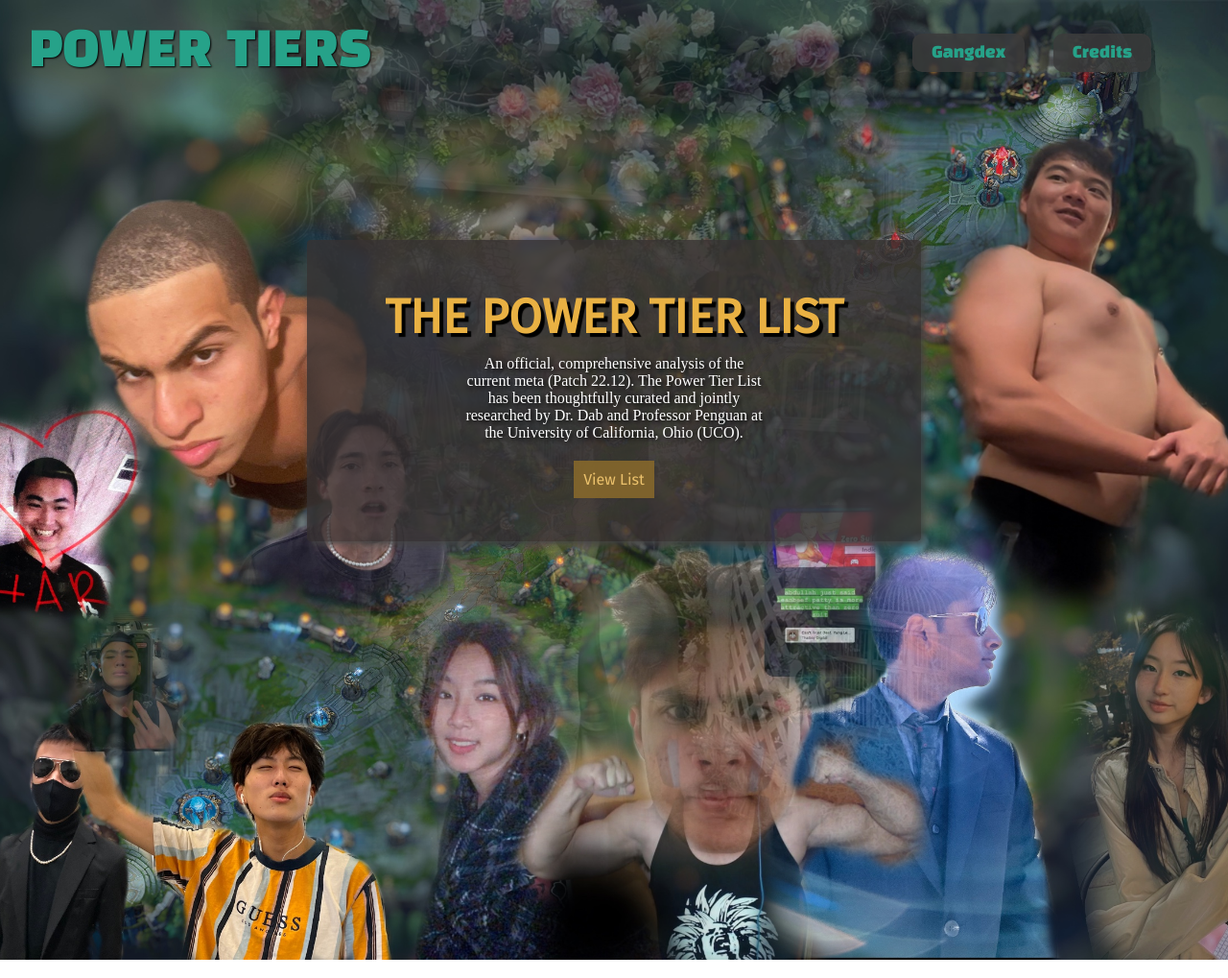
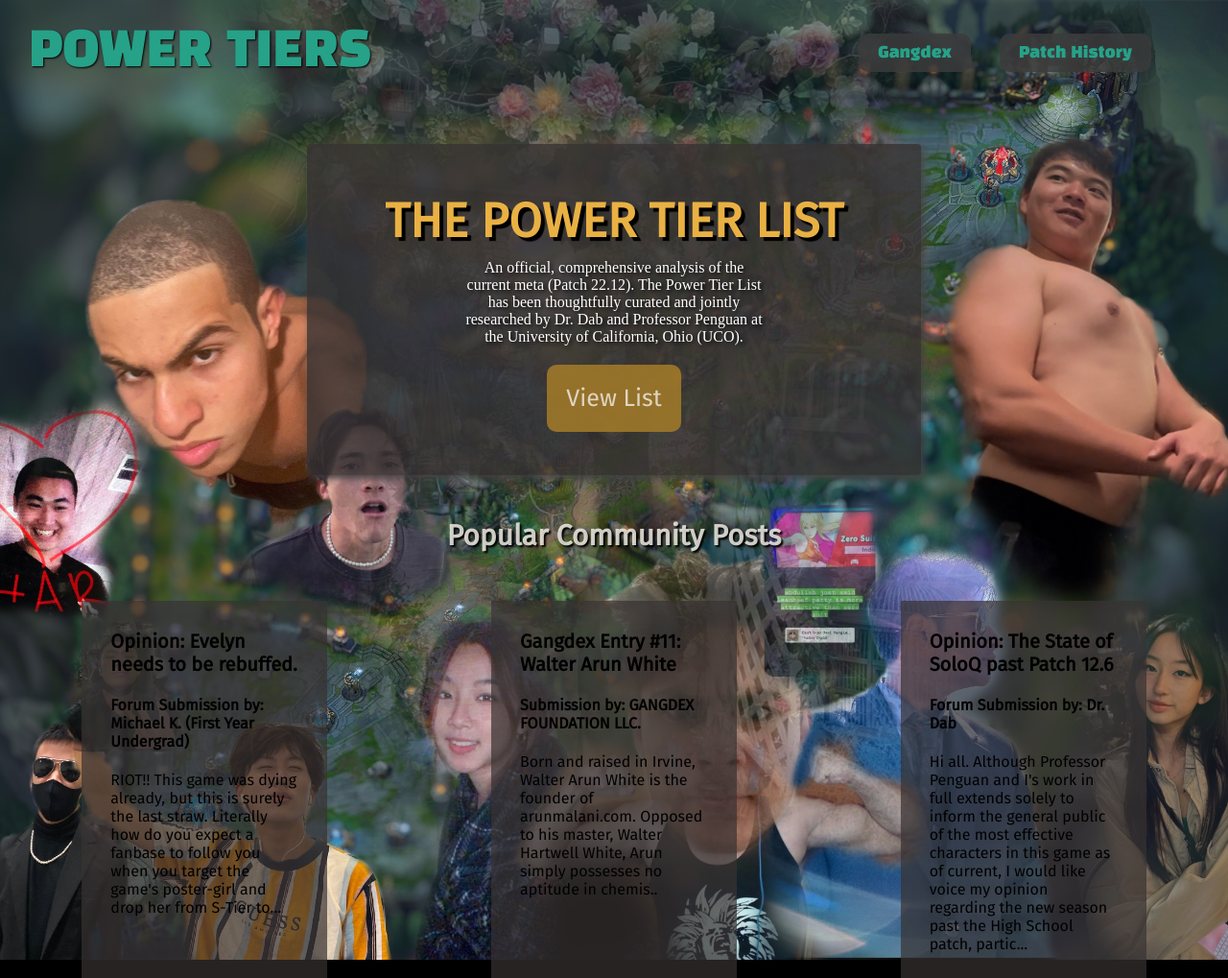
Before and after one commit to Xire7/projectTL, a plain HTML site: page index.html in a window 1280 px wide. Shown: the whole page at 96% size. Drawn offline with Linux system fonts and the light colour scheme; a web font is replaced by a local one.

Commit message:
added supporting blocks + pseudo-community post features, requires 100% width+height

```diff
--- a/index.html
+++ b/index.html
@@ -10,6 +10,7 @@
       href="https://fonts.googleapis.com/css2?family=Black+Han+Sans&family=DM+Sans:ital@1&family=Fira+Sans&family=Gentium+Plus&display=swap"
       rel="stylesheet"
     />
+      <link rel="icon" href="images/favicon.ico" type="image/x-icon" />
     <title>The PL Tier List</title>
   </head>
   <body>
@@ -23,7 +24,7 @@
             <a href="/gangdex.html" class="other-pages">Gangdex</a>
           </li>
           <li>
-            <a href="/credits.html" class="other-pages">Credits</a>
+            <a href="/credits.html" class="other-pages">Patch History</a>
           </li>
         </ul>
       </nav>
@@ -38,6 +39,45 @@
           </p>
           <a href="tier-list-home.html">View List</a>
         </div>
+        <h2 id="separator-tag">
+          Popular Community Posts
+        </h2>
+        <div id="highlights">
+          <div class="supporting-blocks">
+            <h3>
+              Opinion: Evelyn needs to be rebuffed.
+            </h3>
+            <h4>Forum Submission by: Michael K. (First Year Undergrad)
+            </h4>
+            <p>
+              RIOT!! This game was dying already, but this is surely the last straw.
+              Literally how do you expect a fanbase to follow you when you
+              target the game's poster-girl and drop her from S-Tier to...
+            </p>
+          </div>
+          <div class="supporting-blocks">
+            <h3>
+              Gangdex Entry #11: Walter Arun White
+            </h3>
+            <h4>Submission by: GANGDEX FOUNDATION LLC.</h4>
+            <p>Born and raised in Irvine, Walter Arun White
+              is the founder of arunmalani.com.
+              Opposed to his master, Walter Hartwell White, Arun
+              simply possesses no aptitude in chemis..
+            </p>
+          </div>
+          <div class="supporting-blocks">
+            <h3>
+              Opinion: The State of SoloQ past Patch 12.6
+            </h3>
+            <h4>Forum Submission by: Dr. Dab</h4>
+            <p>
+              Hi all. Although Professor Penguan and I's work in full extends solely to inform
+              the general public of the most effective characters in this game as of current, I would like
+              voice my opinion regarding the new season past the High School patch, partic...
+            </p>
+          </div>
+        </div>
       </section>
       <section id="tiers-snapshot"></section>
     </main>
--- a/styles/styles.css
+++ b/styles/styles.css
@@ -1,3 +1,7 @@
+body {
+    background-color: black;
+}
+
 #main-image {
     height: 1000px;
     background-image: url("/images/tier-list-images/index-pic.JPG");
@@ -23,7 +27,7 @@ header {
     padding: 45px 0px;
     margin: 0 auto;
     position: relative;
-    top: 25%;
+    top: 15%;
 }
 
 #main-block h1 {
@@ -45,13 +49,46 @@ header {
 
 #main-block a {
     text-decoration: none;
-    color:rgb(235, 193, 108);
-    padding: 10px;
+    font-size: 25px;
+    color:rgb(223, 213, 193);
+    padding: 20px;
     display: inline-block;
     margin: 10px 0px 0px 0px;
-    background-color: rgba(134, 104, 44, 0.9);
+    background-color: rgba(159, 120, 42, 0.9);
+    border-radius: 10px;
 }
 
 #main-block a:hover {
-    background-color:rgba(154, 124, 64, 0.9);
+    background-color:rgba(179, 140, 62, 0.9);
 }
+
+#separator-tag {
+    position: relative;
+    top: 17%;
+    text-align: center;
+    font-size: 30px;
+    font-family: 'Fira Sans', sans-serif;
+    color:rgba(241, 237, 229, 0.849);
+    text-shadow: 2px 2px 2px rgb(0,0,0);
+}
+
+#highlights {
+    margin: 220px auto 0 auto;
+    width: 100%;
+    display: flex;
+    justify-content: space-around;
+    box-sizing: border-box;
+}
+
+.supporting-blocks {
+    width: 20%;
+    background-color: rgba(56, 51, 51, 0.7);
+    padding: 10px 30px;
+    box-sizing: border-box;
+}
+
+.supporting-blocks h3
+{
+    font-family: 'Fira Sans', sans-serif;
+    font-size: 20px;
+}
```
Also changed, not shown: images/favicon.ico (added).
